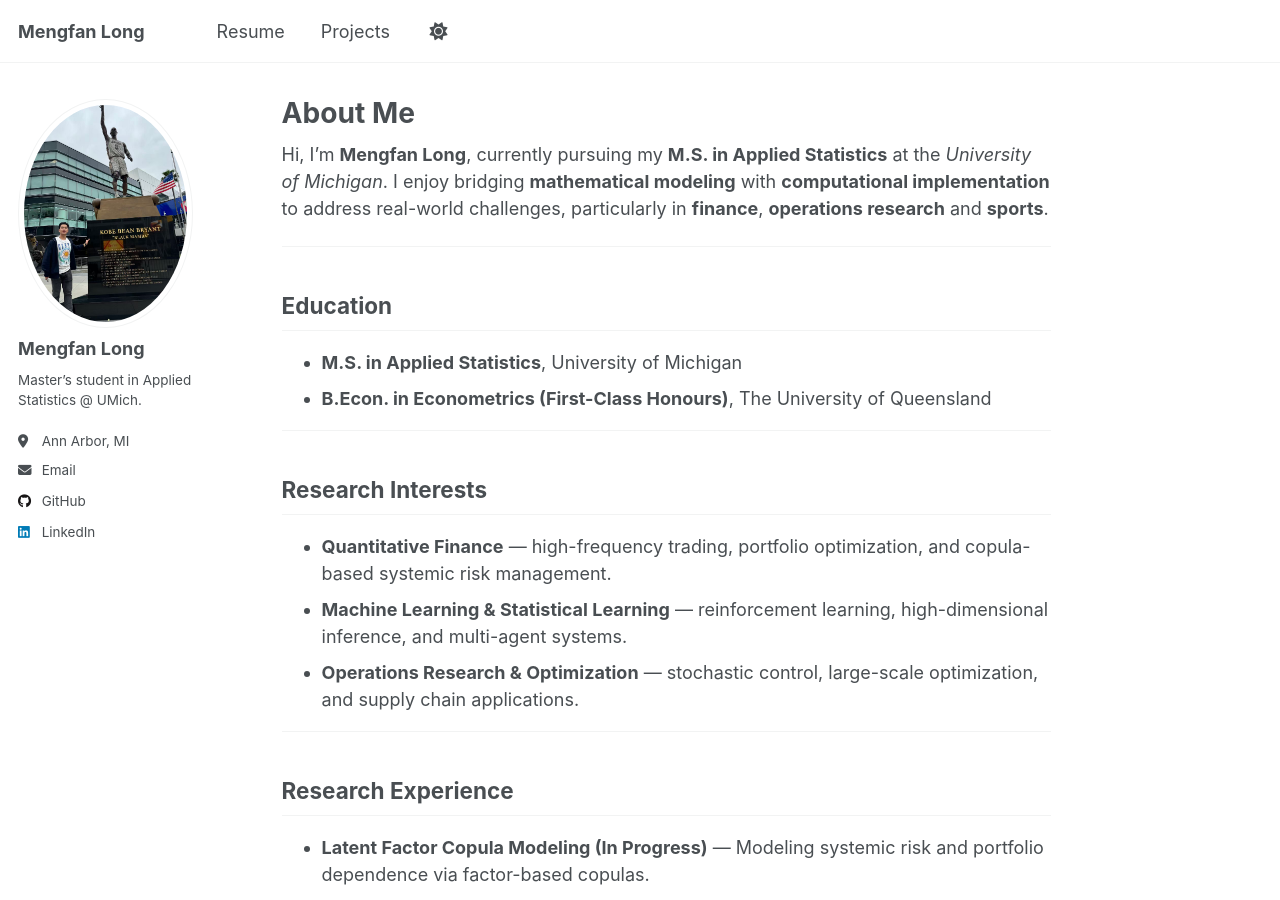
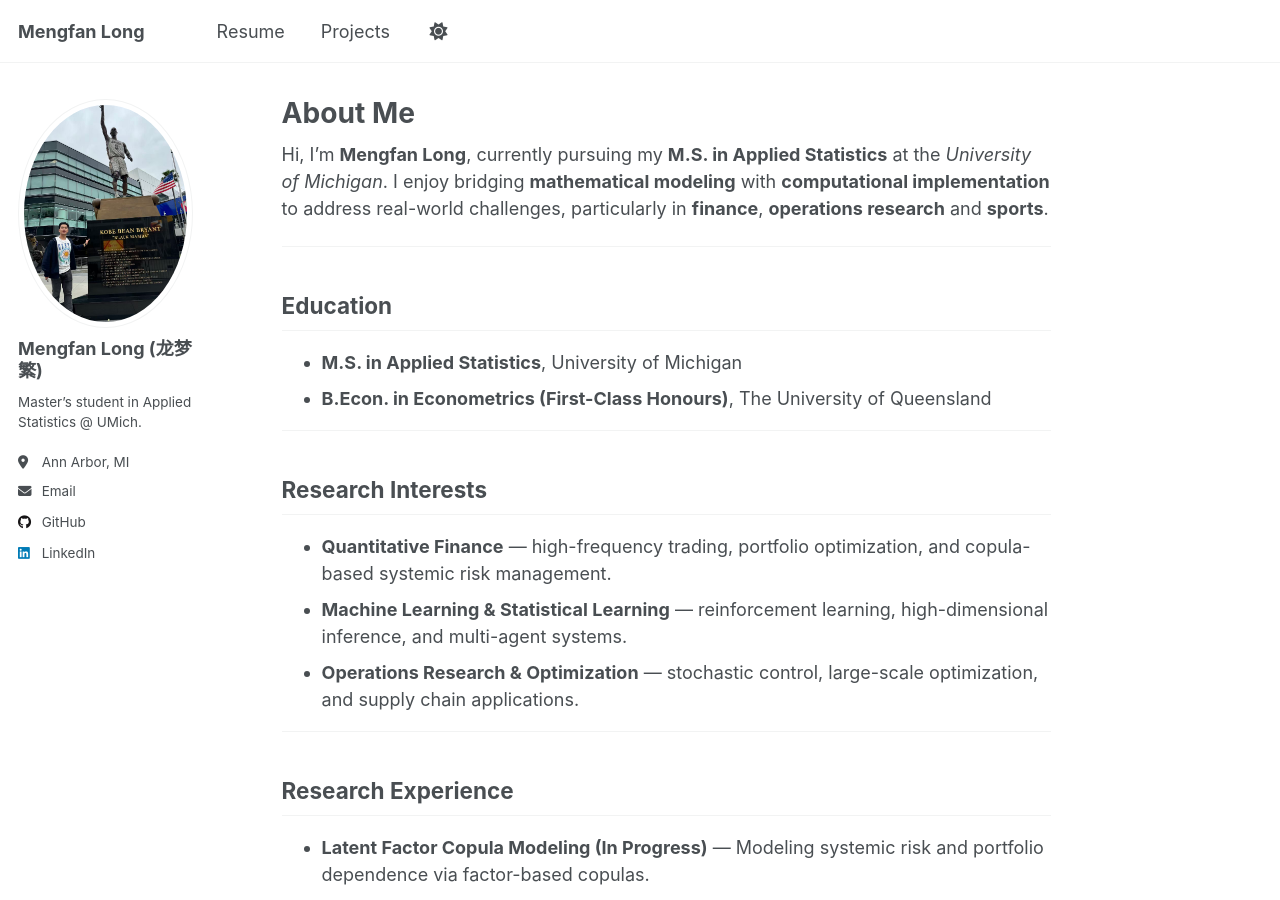
Before and after one commit to kevinlmf/kevinlmf.github.io, a Jekyll site: the page built from index.md, in a window 1280 px wide and 900 px high. Built offline with Jekyll 4.4.1, drawn with Linux system fonts in a browser that asks for light colours; a script that is not in the unit is left out.

Commit message:
Update authors.yml

```diff
--- a/_data/authors.yml
+++ b/_data/authors.yml
@@ -1,8 +1,8 @@
 Mengfan Long:
-  name     : "Mengfan Long"
+  name     : "Mengfan Long (龙梦繁)"
   email    : "mengfal@umich.edu"
   bio      : "Master’s student in Applied Statistics @ UMich."
   avatar   : "profile.jpg"
-  location : "Ann Arbor, MI"   # ← 会显示 📍 Location
+  location : "Ann Arbor, MI"
   github   : "kevinlmf"
   linkedin : "mengfanlong"
```
